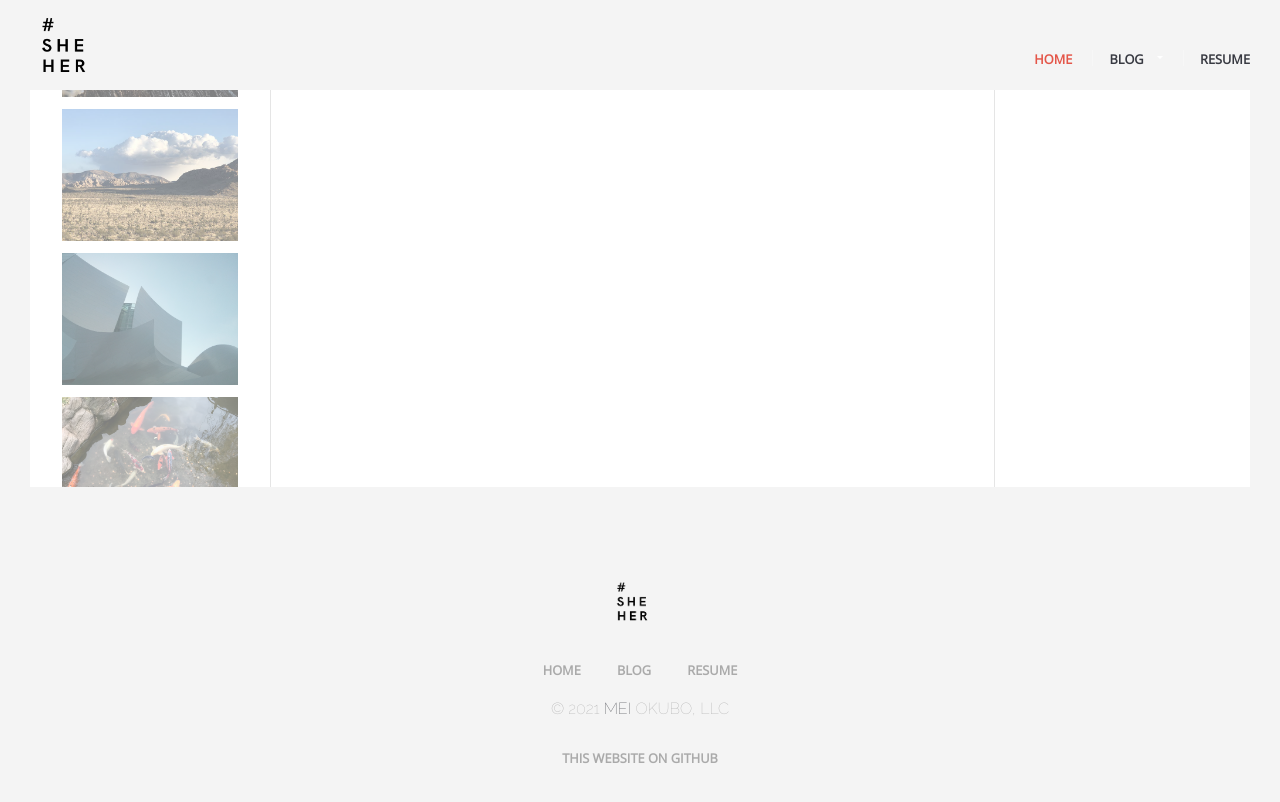
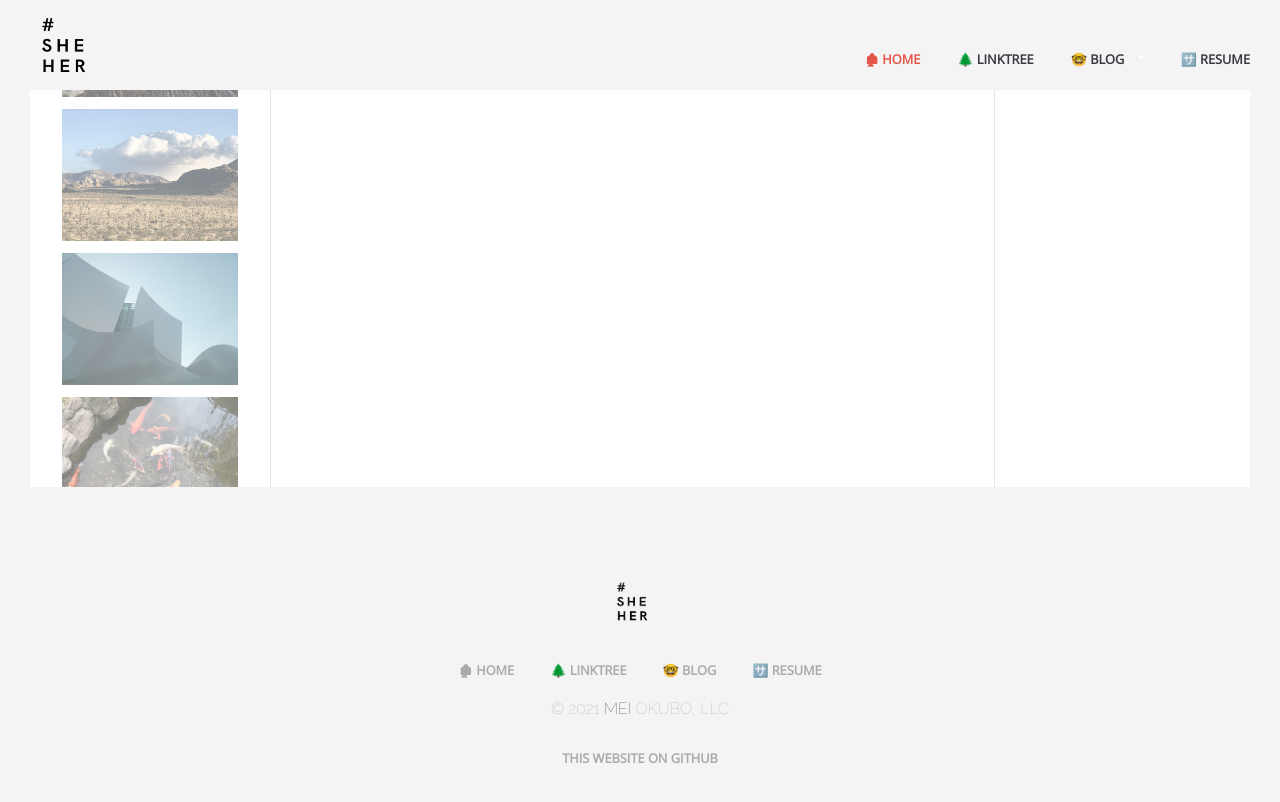
Before and after one commit to meiob/meiob.github.io, a Jekyll site: the page built from gallery/index.html, in a window 1280 px wide and 900 px high, scrolled down 413 px. Shown: the top 802 px of the window. Built offline with Jekyll 4.4.1, drawn with Linux system fonts in a browser that asks for light colours.

Commit message:
Add linktree

```diff
--- a/_includes/nav-links.html
+++ b/_includes/nav-links.html
@@ -1,6 +1,7 @@
-<li><a href="/">Home</a></li>
+<li><a href="/">🏚 Home</a></li>
+<li><a href="https://linktr.ee/meiokubo">🌲 linktree</a></li>
 <li class="dropdown">
-  <a class="drop-trigger" href="/blog">Blog</a>
+  <a class="drop-trigger" href="/blog">🤓 Blog</a>
   <ul class="drop-menu">
     <li>Recent Posts</li>
     {% for post in site.posts limit:5 %}
@@ -8,4 +9,4 @@
     {% endfor %}
   </ul>
 </li>
-<li><a href="/docs/resume_meiokubo.xyz.pdf">Resume</a></li>
+<li><a href="/docs/resume_meiokubo.xyz.pdf">🈂️ Resume</a></li>
```
